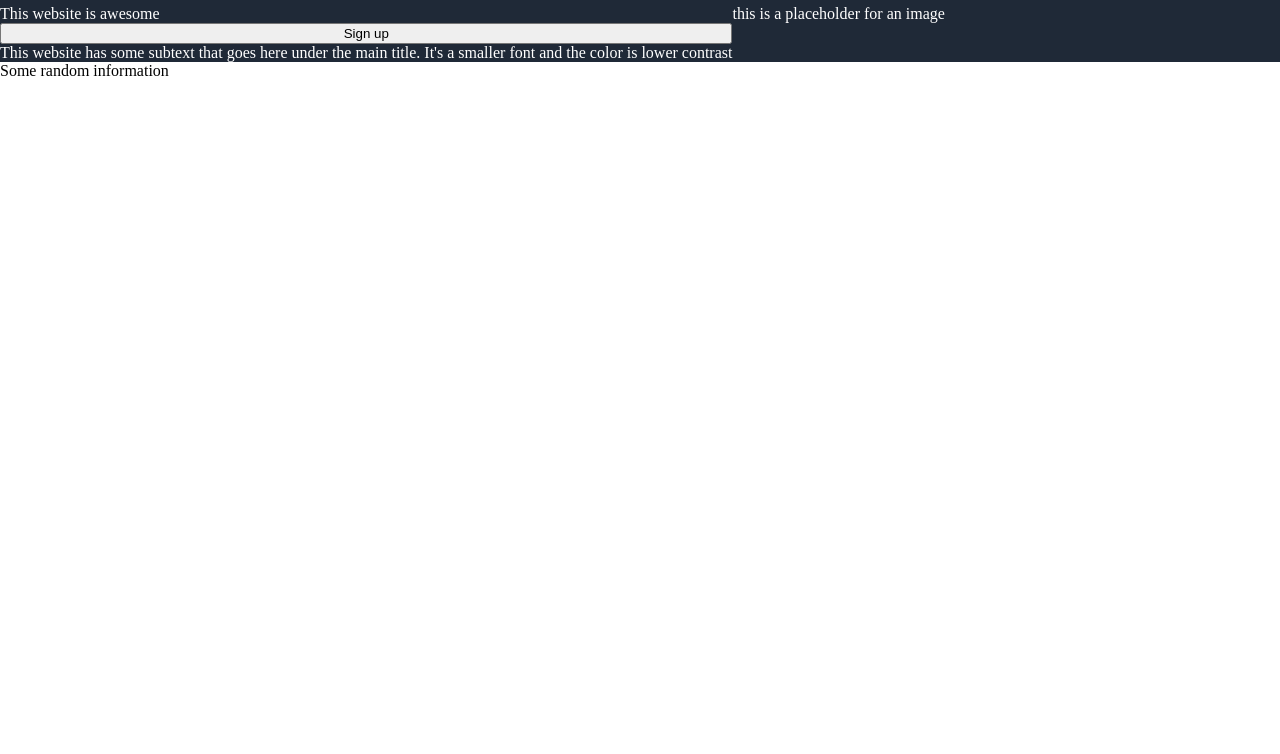
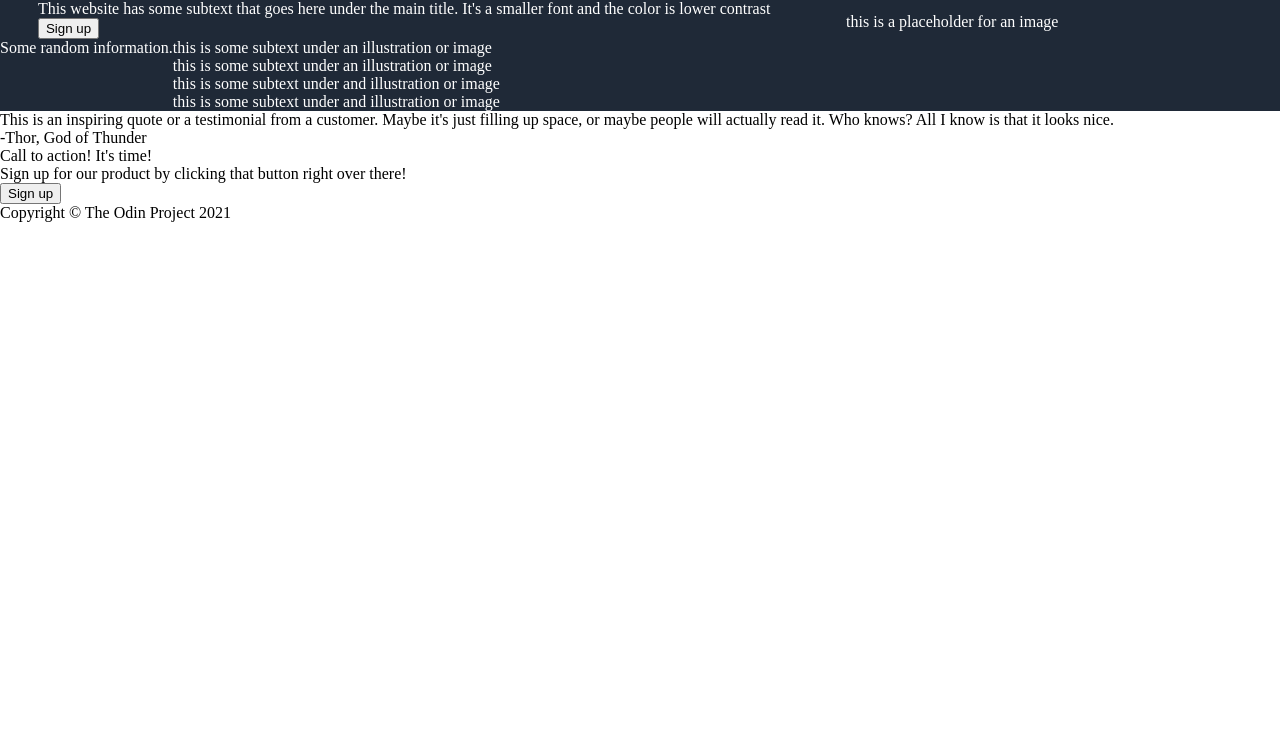
Before and after one commit to Plankeh/Project-Landing-Page, a plain HTML site: page index.html in a window 1280 px wide. Shown: the part 46-800 px from the top of the page. Drawn offline with Linux system fonts and the light colour scheme.

Commit message:
feat: Multiple classes and buttons
Classes add separation of website into its different sections

Buttons adds user interaction to sign up for website

```diff
--- a/index.html
+++ b/index.html
@@ -9,9 +9,16 @@
 <link href="https://fonts.googleapis.com/css2?family=Roboto&display=swap" rel="stylesheet">
     </head>
     <body>
-        <div class="Sections">
             <div class="sectionOne">
+                <div class="sectionOneLeft">
                     <div class="logo">Header Logo</div>
+                    <div class="awesome">This website is awesome</div>
+                    <div class="subtext">This website has some subtext that goes here under the main title. It's a smaller font and the color is lower contrast</div>
+                    <div class="sectionOneButton">
+                        <button class="oneButton">Sign up</button>
+                    </div>
+                </div>
+                <div class="sectionOneRight">
                     <div class="topLinks">
                         <ul>
                             <li> <a href="#">header link one </a></li>
@@ -19,28 +26,63 @@
                             <li> <a href="#">header link two </a></li>
                         </ul>
                     </div>
+                    <div class="sectionOneRightImage">this is a placeholder for an image</div>
+                </div>
             </div>
             <div class="sectionTwo">
-                <div class="sectionTwoLeft">
-                    <div>This website is awesome</div>
-                    <button>Sign up</button>
-                    <div>This website has some subtext that goes here under the main title. It's a smaller font and the color is lower contrast</div>
+                <div class="headerText">
+                    <div>Some random information.</div>
                 </div>
-                <div class="sectionTwoRight">
-                    <div>this is a placeholder for an image</div>
+                <div class="boxesContainer">
+                    <div class="boxTextContainer">
+                        <div class="box"></div>
+                        <div class="boxSubtext">
+                            <div>this is some subtext under an illustration or image</div>
+                        </div>
+                    </div>
+                    <div class="boxTextContainer">
+                        <div class="box"></div>
+                        <div class="boxSubtext">
+                            <div>this is some subtext under an illustration or image</div>
+                        </div>
+                    </div>
+                    <div class="boxTextContainer">
+                        <div class="box"></div>
+                        <div class="boxSubtext">
+                            <div>this is some subtext under and illustration or image</div>
+                        </div>
+                    </div>
+                    <div class="boxTextContainer">
+                        <div class="box"></div>
+                        <div class="boxSubtext">
+                            <div>this is some subtext under and illustration or image</div>
+                        </div>
+                    </div>
                 </div>
             </div>
             <div class="sectionThree">
-                <div>Some random information</div>
+                <div class="sectionThreeText">
+                    <div class="quote">This is an inspiring quote or a testimonial from a customer. Maybe it's just filling up space, or maybe people will actually read it. Who knows? All I know is that it looks nice.</div>
+                    <div class="thorContainer">
+                        <div class="thor">-Thor, God of Thunder</div>
+                    </div>
+                </div>
             </div>
             <div class="sectionFour">
-
+                <div class="sectionFourContainer">
+                        <div class="fourLeft">
+                            <div class="call">Call to action! It's time!</div>
+                            <div class="callSubtext">Sign up for our product by clicking that button right over there!</div>
+                        </div>
+                        <div class="fourRight">
+                            <div class="fourButtonContainer">
+                                <button class="fourButton">Sign up</button>
+                                </div>
+                        </div>
+                </div>
             </div>
             <div class="sectionFive">
-
-            </div>
-            <div class="sectionSix">
-
+                <div>Copyright © The Odin Project 2021</div>
             </div>
         </div>
     </body>
```
Lines whose indentation alone changed are shown as unchanged.
